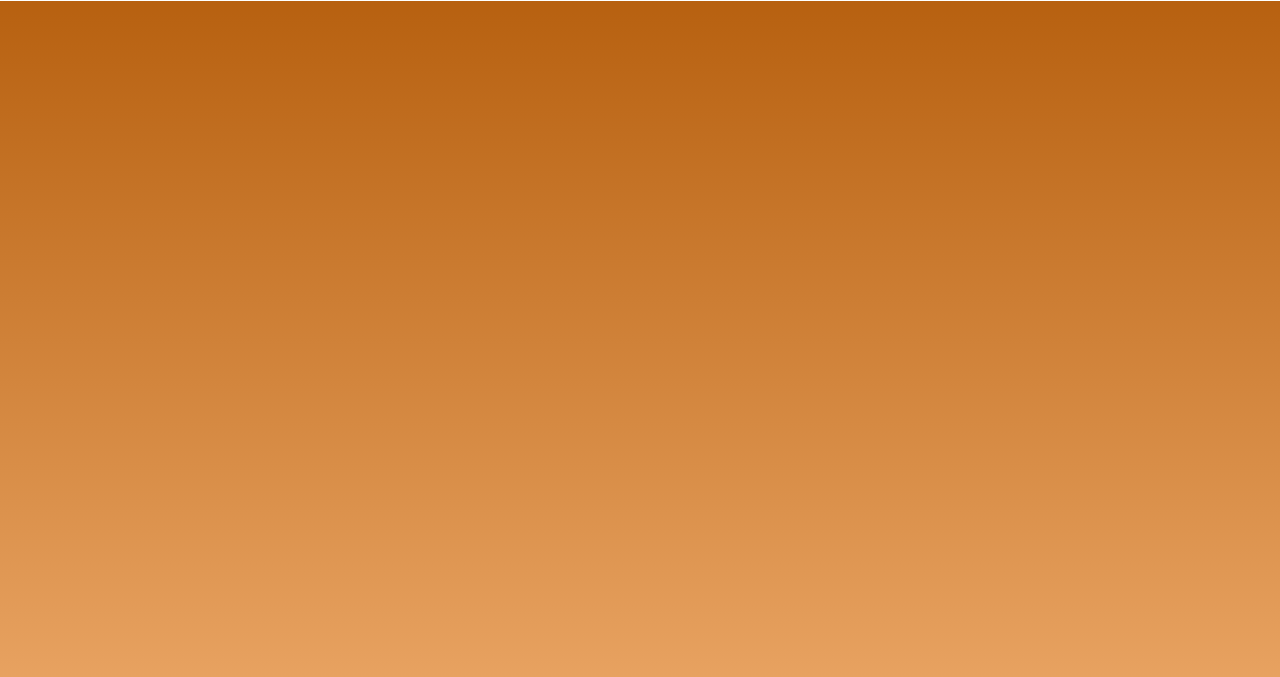
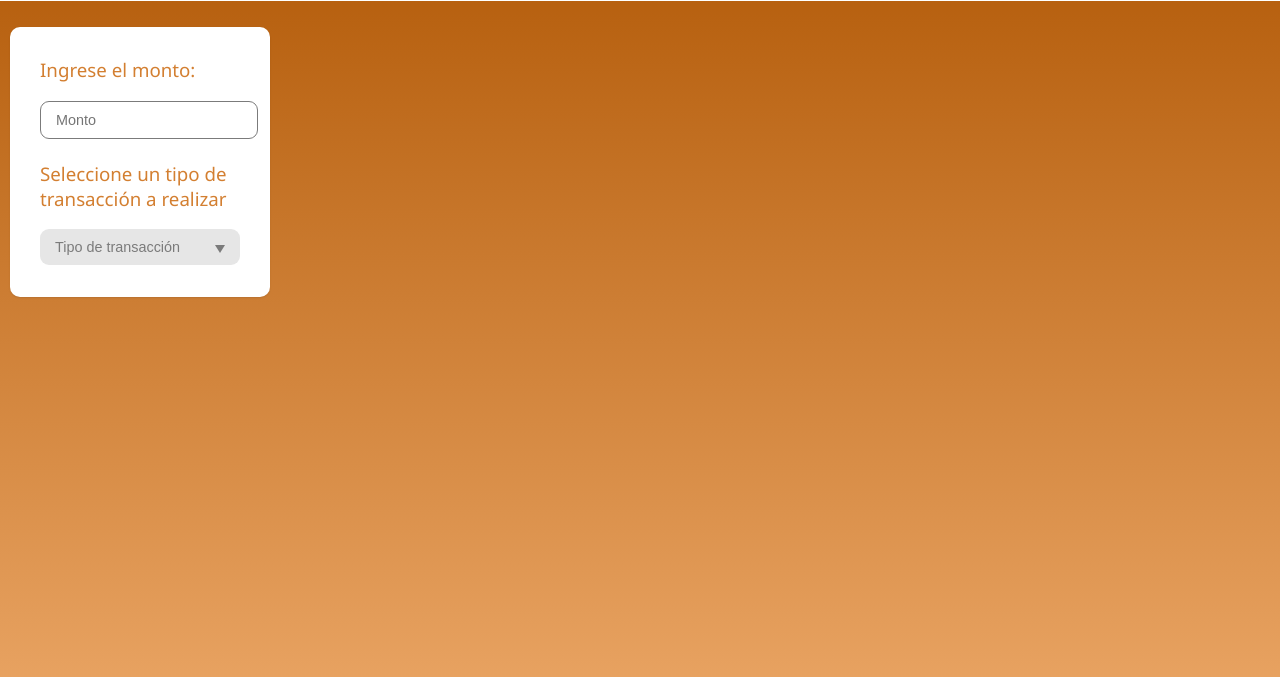
Before and after one commit to CeciliaGnz/gonzalez-cecilia, a plain HTML site: page Parcial #2 - Income and Expenses system/pages/table.html in a window 1280 px wide. Shown: the part 59-736 px from the top of the page. Drawn offline with Linux system fonts and the light colour scheme.

Commit message:
Inicio Js, finalizando form

```diff
--- a/Parcial #2 - Income and Expenses system/js/scripLogin.js
+++ b/Parcial #2 - Income and Expenses system/js/scripLogin.js
@@ -1,3 +1,4 @@
-(()=>{
+((Session) =>{
 
-})
+
+})(window.Session);
--- a/Parcial #2 - Income and Expenses system/js/scriptProfile.js
+++ b/Parcial #2 - Income and Expenses system/js/scriptProfile.js
@@ -0,0 +1,4 @@
+((Session) =>{
+
+
+})(window.Session);
--- a/Parcial #2 - Income and Expenses system/js/scriptRegister.js
+++ b/Parcial #2 - Income and Expenses system/js/scriptRegister.js
@@ -0,0 +1,4 @@
+((Session) =>{
+
+
+})(window.Session);
--- a/Parcial #2 - Income and Expenses system/js/scriptSession.js
+++ b/Parcial #2 - Income and Expenses system/js/scriptSession.js
@@ -1,4 +1,5 @@
 (() =>{
-
-
+    const Registro = [
+        { username: username, password: password },
+      ];
 })
--- a/Parcial #2 - Income and Expenses system/js/scriptTable.js
+++ b/Parcial #2 - Income and Expenses system/js/scriptTable.js
@@ -0,0 +1,4 @@
+((Session) =>{
+
+
+})(window.Session);
--- a/Parcial #2 - Income and Expenses system/pages/table.html
+++ b/Parcial #2 - Income and Expenses system/pages/table.html
@@ -3,14 +3,31 @@
     <meta charset="UTF-8">
     <meta name="viewport" content="width=device-width, initial-scale=1.0">
     <title>Tabla de registros</title>
+    <script src="../js/nav.js"></script>
     <link rel="stylesheet" href="../style/styleTable.css">
-    <script src="../js/nav.js"></script>
+
 </head>
 <body>
 
     <div id="nav-placeholder"></div>
     <section>
-        <table></table>
+        <form class="form-money"></form>
+        <div class="control-group">
+            <h3>Ingrese el monto:</h3>
+            <div class="input-number">
+                <input type="number" placeholder="Monto" min="0">
+            </div>
+            <br><h3>Seleccione un tipo de transacción a realizar</h3>
+            <div class="select">
+              <select>
+                <option>Tipo de transacción</option>
+                <option>Deposito</option>
+                <option>Retiro</option>
+              </select>
+              <div class="select__arrow"></div>
+            </div>
+
+        </div>
     </section>
 
 </body>
--- a/Parcial #2 - Income and Expenses system/style/styleTable.css
+++ b/Parcial #2 - Income and Expenses system/style/styleTable.css
@@ -6,5 +6,61 @@ html, body {
 body {
     background: linear-gradient(to top, #eca868, #b35b09);
     font-family: 'Segoe UI', Tahoma, Geneva, Verdana, sans-serif;
-    color: #666;
+    color: #d37f31;
 }
+
+h3{
+  font-weight: 500;
+  margin-top: 0;
+}
+.control-group{
+  display: inline-block;
+  vertical-align: top;
+  background: #FFFFFF;
+  text-align: left;
+  box-shadow: 0 1px 2px rgba(0, 0, 0, 0.1);
+  padding: 30px;
+  width: 200px;
+  height: 210px;
+  margin: 10px;
+  border-radius: 10px;
+}
+
+input {
+  font-size: .9rem;
+  padding: 10px 15px;
+  border: 0.08em solid #7B7B7B;
+  border-radius: 9px;
+}
+
+.select{
+  position: relative;
+  display: inline-block;
+  margin-bottom: 15px;
+  width: 100%;
+}
+  select{
+    display: inline-block;
+    width: 100%;
+    cursor: pointer;
+    padding: 10px 15px;
+    outline: 0;
+    border: 0;
+    border-radius: 9px;
+    background: #E6E6E6;
+    color: #7B7B7B;
+    font-size:.9rem;
+    appearance: none;
+  }
+
+  .select__arrow{
+  position: absolute;
+  top: 16px;
+  right: 15px;
+  width: 0;
+  height: 0;
+  pointer-events: none;
+  border-style: solid;
+  border-width: 8px 5px 0 5px;
+  border-color: #7B7B7B transparent transparent transparent;
+  }
```
Also changed, not shown: Parcial #2 - Income and Expenses system/pages/profile.html (+1 -1 lines), Parcial #2 - Income and Expenses system/pages/register.html (+1 -0 lines).
